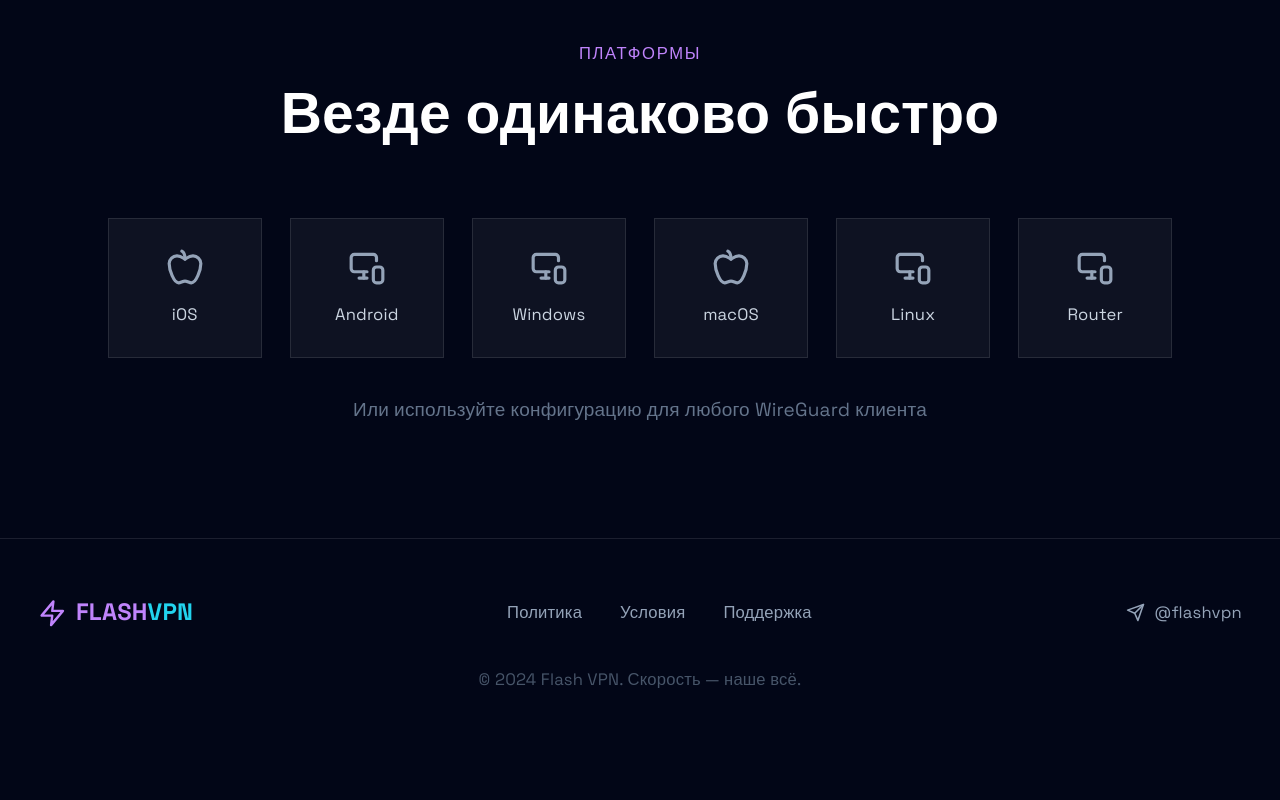
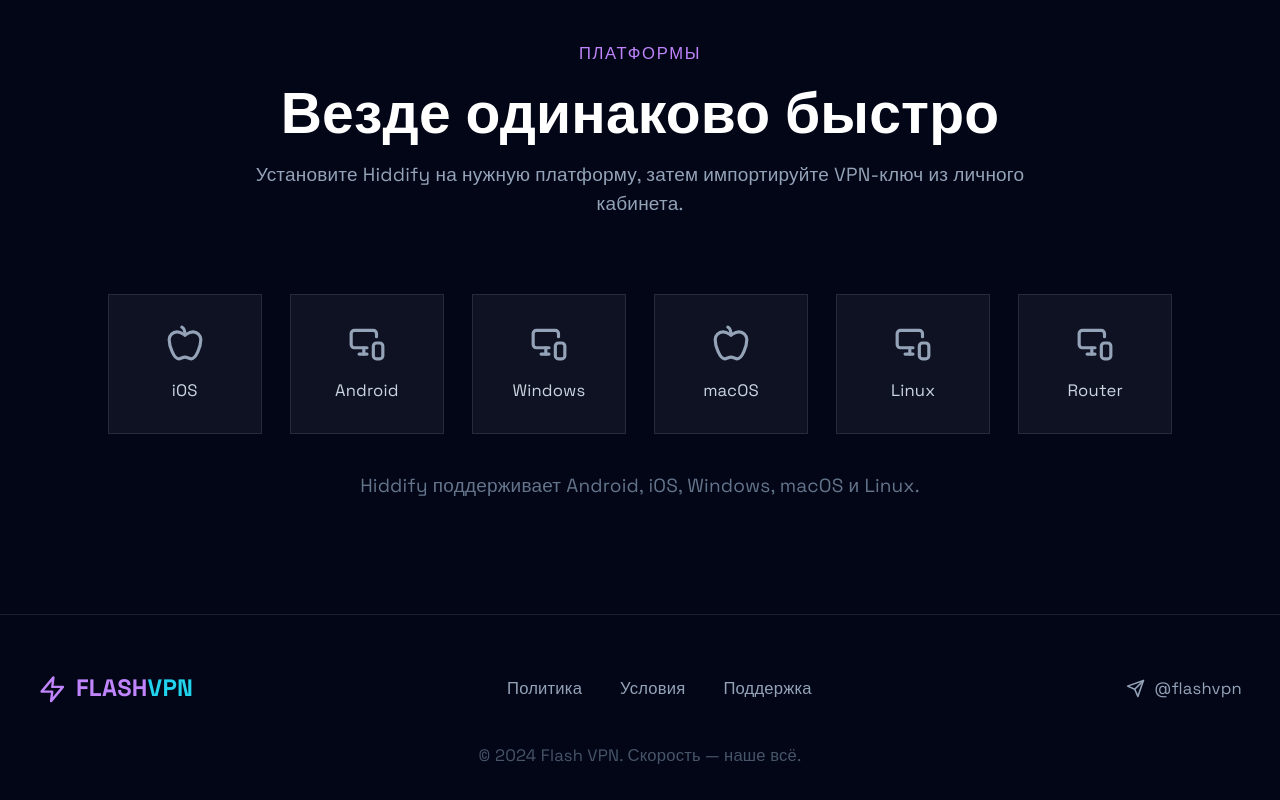
Before and after one commit to push-ebx/pixel-vpn, a Next.js app in the folder apps/web/: page /flash-vpn in a window 1280 px wide. Shown: the part 3312-4112 px from the top of the page. Before the commit the page ends 4060 px from the top, so only its background shows below. Built offline with nearby package versions, Linux system fonts and the light colour scheme; no server answers.

Commit message:
feat: refs

```diff
--- a/apps/web/app/(landing)/flash-vpn/components/FlashDownload.tsx
+++ b/apps/web/app/(landing)/flash-vpn/components/FlashDownload.tsx
@@ -23,6 +23,9 @@
           <h2 className="text-4xl sm:text-5xl font-bold text-white">
             Везде одинаково быстро
           </h2>
+          <p className="mt-4 text-slate-400 max-w-2xl mx-auto">
+            Установите Hiddify на нужную платформу, затем импортируйте VPN-ключ из личного кабинета.
+          </p>
         </div>
 
         <div className="grid grid-cols-2 md:grid-cols-3 lg:grid-cols-6 gap-6 max-w-4xl mx-auto">
@@ -44,7 +47,7 @@
         </div>
 
         <p className="text-center text-slate-500 mt-8">
-          Или используйте конфигурацию для любого WireGuard клиента
+          Hiddify поддерживает Android, iOS, Windows, macOS и Linux.
         </p>
       </div>
     </section>
--- a/apps/web/app/(landing)/nodino-vpn/components/NoDinoHowItWorks.tsx
+++ b/apps/web/app/(landing)/nodino-vpn/components/NoDinoHowItWorks.tsx
@@ -7,8 +7,8 @@
   {
     icon: Download,
     step: 1,
-    title: "Скачайте приложение",
-    description: "Установите NoDino VPN на любое устройство за 1 минуту.",
+    title: "Установите Hiddify",
+    description: "Поставьте Hiddify на свое устройство и добавьте VPN-ключ из личного кабинета.",
   },
   {
     icon: MousePointer,
--- a/apps/web/app/(landing)/nova-vpn/components/NovaCTA.tsx
+++ b/apps/web/app/(landing)/nova-vpn/components/NovaCTA.tsx
@@ -13,6 +13,9 @@
         </h2>
         <p className="text-xl text-blue-100 mb-10 max-w-2xl mx-auto">
           Присоединяйтесь к 50 000+ пользователей, которые уже выбрали Nova VPN
+        </p>
+        <p className="text-base text-blue-100 mb-8 max-w-2xl mx-auto">
+          Для подключения установите Hiddify на свое устройство и добавьте VPN-ключ из личного кабинета.
         </p>
         <div className="flex flex-col sm:flex-row gap-4 justify-center">
           <Link href="/register">
```
